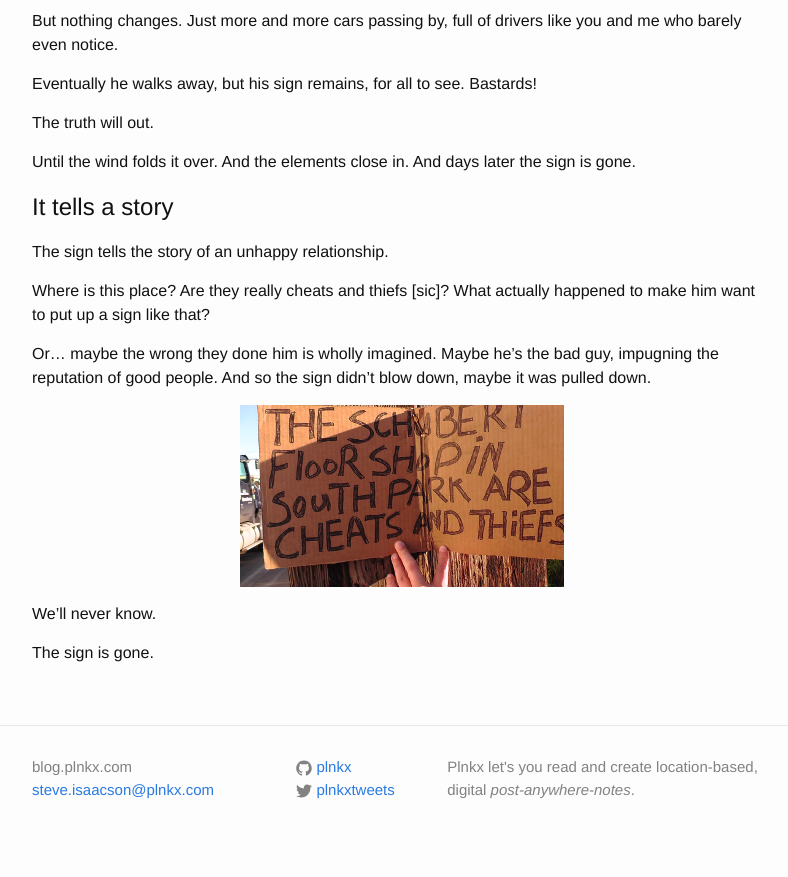
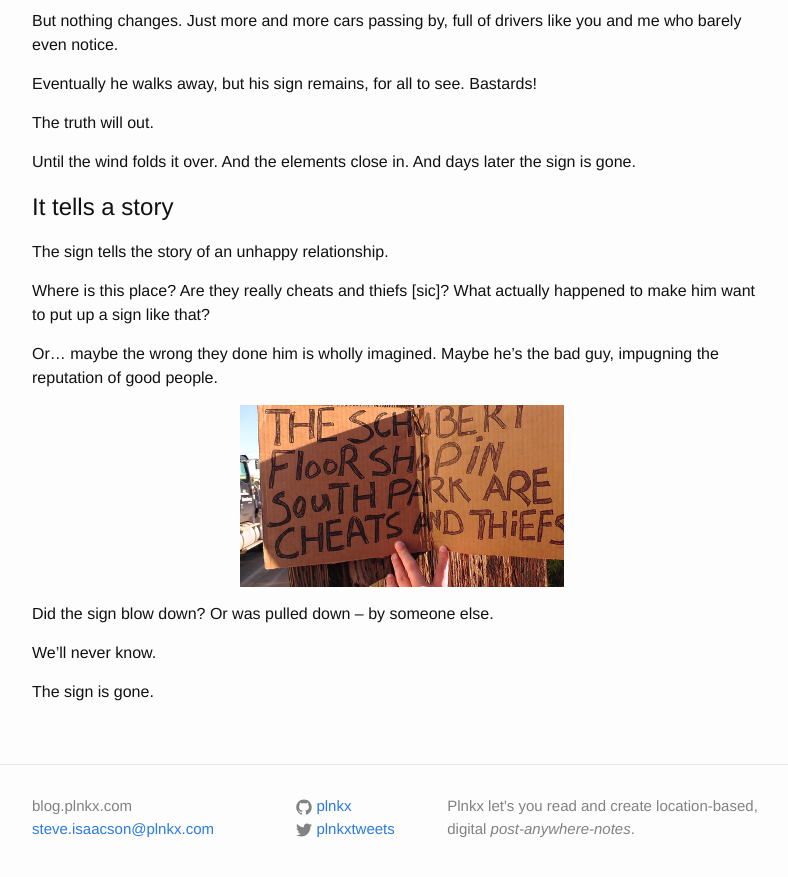
Before and after one commit to plnkx/blog, a Jekyll site: the page built from _posts/2015-09-03-a-man-makes-a-sign.markdown, in a window 1280 px wide and 900 px high, scrolled down 1400 px. Shown: the top 877 px of the window, without its empty margins (238-1026 px from the left). Built offline with Jekyll 4.4.1, drawn with Linux system fonts in a browser that asks for light colours.

Commit message:
- Minor change to A man makes a sign

```diff
--- a/_posts/2015-09-03-a-man-makes-a-sign.markdown
+++ b/_posts/2015-09-03-a-man-makes-a-sign.markdown
@@ -69,8 +69,8 @@
 actually happened to make him want to put up a sign like that?
 
 Or... maybe the wrong they done him is wholly imagined. Maybe he's
-the bad guy, impugning the reputation of good people. And so the sign
-didn't blow down, maybe it was pulled down.
+the bad guy, impugning the reputation of good people.
+
 
 <p align='center'>
 <img src='/images/sign_04.png'
@@ -78,6 +78,8 @@
      alt='cheats and thiefs' />
 </p>
 
+Did the sign blow down? Or was pulled down -- by someone else.
+
 We'll never know.
 
 The sign is gone.
```
Also changed, not shown: Gemfile.lock.
